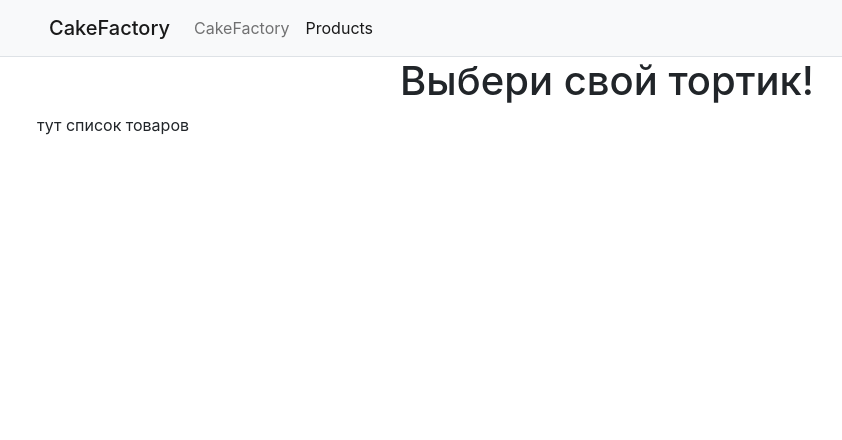
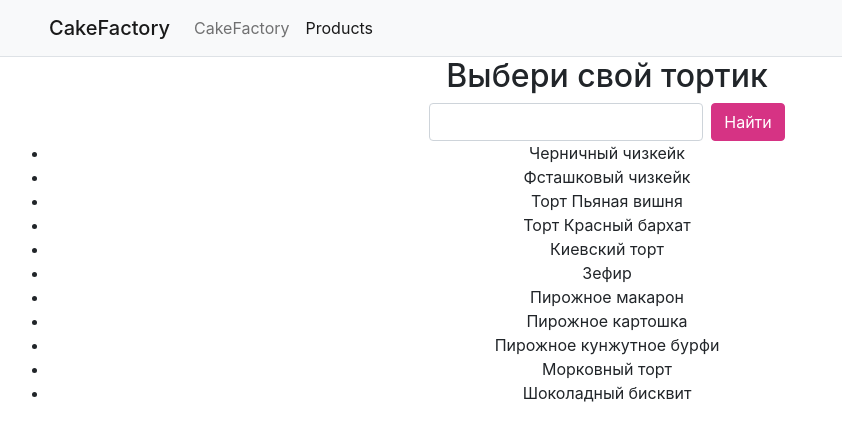
Before and after one commit to kelly001/CakefactoryFront, a React (Create React App) app: page /products in a window 1280 px wide. Shown: the top 440 px of the page, without its empty margins (33-875 px from the left). Built offline with nearby package versions, Linux system fonts and the light colour scheme.

Commit message:
products page - list & search

```diff
--- a/src/components/Pages/Products.js
+++ b/src/components/Pages/Products.js
@@ -1,12 +1,60 @@
-import React from 'react';
-import Form from "../UI/Form"
+import React, { useState } from 'react';
 
 const Products = () => {
+  const cakes = ["Черничный чизкейк", "Фсташковый чизкейк", "Торт Пьяная вишня", "Торт Красный бархат", "Киевский торт",
+  "Зефир", "Пирожное макарон", "Пирожное картошка", "Пирожное кунжутное бурфи", "Морковный торт", "Шоколадный бисквит"]
+  const [searchPhrase, setSearchPhrase] = useState('')
+  const [products, setProducts] = useState(cakes)
+  const [showNotFoundError, setShowNotFoundError] = useState(false)
+
+  const searchHandler = () => {
+    let newProducts = []
+
+    for (let product of products) {
+      let productStr = product.toLowerCase()
+      if (productStr.includes(searchPhrase.toLowerCase())) {
+        newProducts.push(product)
+      }
+    }
+
+    if (newProducts.length > 0) {
+      setProducts(newProducts)
+      setShowNotFoundError(false)
+    } else {
+      setShowNotFoundError(true)
+    }
+  }
+
   return (
     <div className={'container'}>
-      <h1>Выбери свой тортик!</h1>
+      <h2>Выбери свой тортик</h2>
+
+        <form className={"row g-2 justify-content-center"}>
+          <div className="col-auto">
+            <input
+              className={"form-control"}
+              type="text"
+              value={searchPhrase}
+              onChange={(event) => setSearchPhrase(event.target.value)}
+            />
+          </div>
+          <div className="col-auto">
+            <button type="submit" className={"btn btn-primary"} onClick={searchHandler}>Найти</button>
+          </div>
+        </form>
+
+      { showNotFoundError && (
+        <div className={'row'}>
+          <div className="alert alert-danger" role="alert">
+            По вашему запросу не нашлось тортика, посмотрите все наши предложения
+          </div>
+        </div>
+      )}
+
       <div className={'row'}>
-        тут список товаров
+        <ul>
+        {products && products.map(el => (<li>{el}</li>))}
+        </ul>
       </div>
     </div>
   )
--- a/src/components/Pages/Welcome.js
+++ b/src/components/Pages/Welcome.js
@@ -9,7 +9,7 @@ const Welcome = () => {
 
   return (
     <div className={'container'}>
-      <h1>Закажи тортик прямо сейчас!</h1>
+      <h1>Закажи тортик прямо сейчас</h1>
       <div className={'row'}>
         <div className={'cake-form'}>
           <Form onSubmit={onSubmitHandler} />
```
